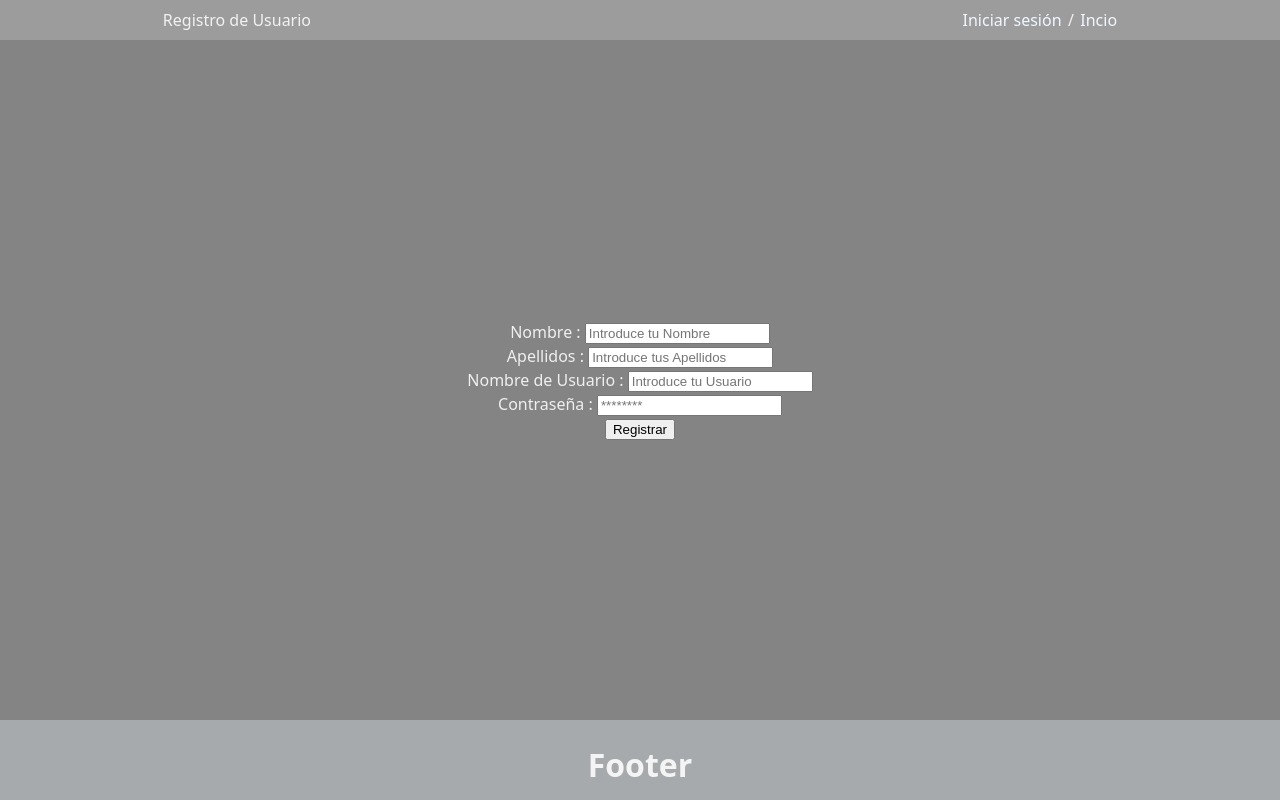
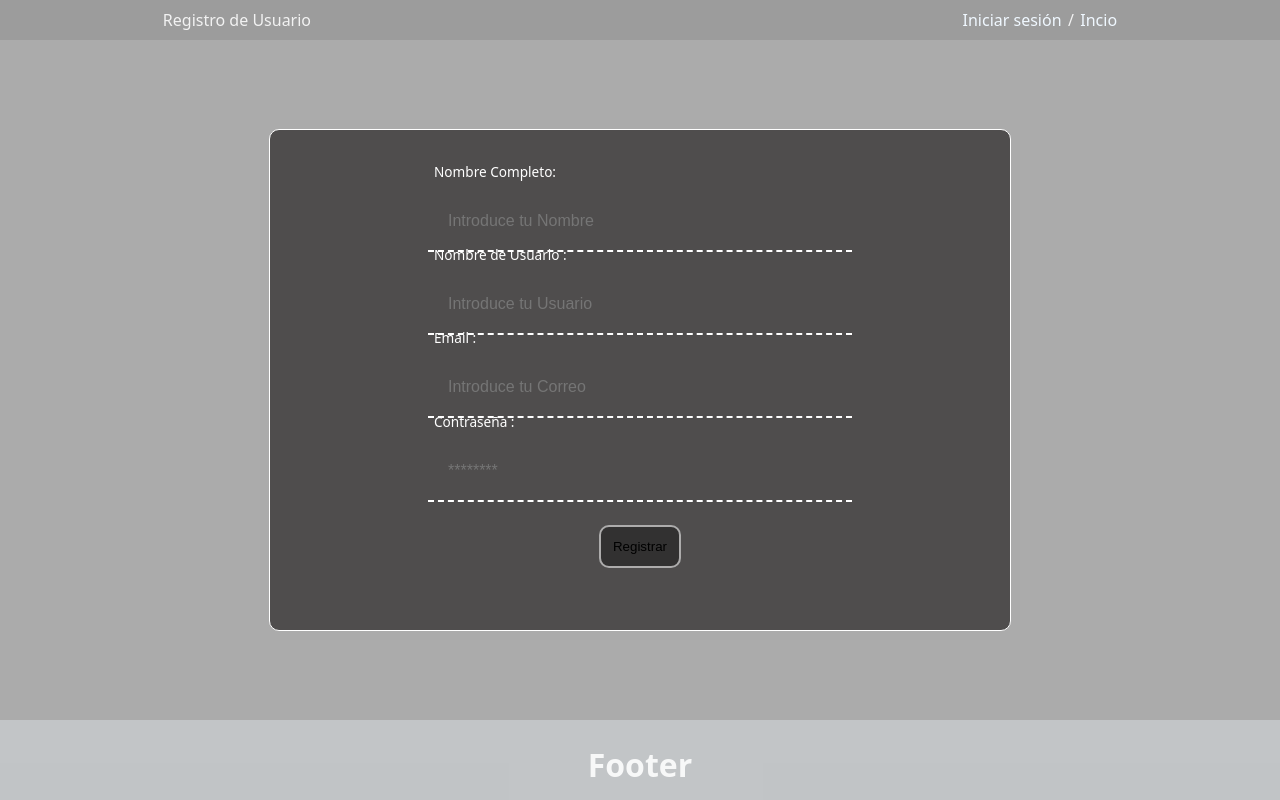
Before and after one commit to AlinPetrisorCiobanu/tatoo_studio, a React (Vite) app: page /register/user in a window 1280 px wide. Built offline with nearby package versions, Linux system fonts and the light colour scheme.

Commit message:
ADD se añade Register y el api cal, se diseña y se comprueba funcionamiento.

```diff
--- a/src/components/Button/Button.jsx
+++ b/src/components/Button/Button.jsx
@@ -1,9 +1,9 @@
-
+import '../../styleshiets/button.css'
 const Button_Component = (value) => {
 
     return (
         <div>
-            <button>{value.value.toString()}</button>
+            <button className='button_design'>{value.value.toString()}</button>
         </div>
     )
 }
--- a/src/components/Form/Form.jsx
+++ b/src/components/Form/Form.jsx
@@ -1,15 +1,16 @@
 import Button_Component from "../Button/Button"
 import Input_Component from "../Input/Input"
+import '../../styleshiets/form_design.css'
 
 
 const Form_Component = ({ value, button_text, onInputChange, onSubmit }) => {
   return (
-    <form onSubmit={onSubmit}>
+    <form onSubmit={onSubmit} className="form_design">
       {value.map((data) => (
         <Input_Component
           key={data.id}
           data={data}
-          onChange={onInputChange} // pasa el handler del padre
+          onChange={onInputChange}
         />
       ))}
       <Button_Component value={button_text} />
--- a/src/components/Input/Input.jsx
+++ b/src/components/Input/Input.jsx
@@ -1,11 +1,12 @@
-
+import '../../styleshiets/input_design.css'
 
 
 const Input_Component = ({ data, onChange }) => {
   return (
-    <div>
-      <label>{data.label}</label>
+    <div className='input_contianer'>
+      <label className='label_design'>{data.label}</label>
       <input
+        className='input_design'
         type={data.type}
         name={data.name}
         value={data.value}
--- a/src/pages/Register/Register.jsx
+++ b/src/pages/Register/Register.jsx
@@ -16,20 +16,13 @@ const Register = () => {
 
     const form_constructor = [
         {
-            id: "Name",
-            name: "Name",
+            id: "name",
+            name: "name",
             type: "text",
-            label: "Nombre : ",
+            label: "Nombre Completo: ",
             onchange: "inputHandler",
             placeholder: "Introduce tu Nombre",
-        }, {
-            id: "last_name",
-            name: "last_name",
-            type: "text",
-            label: "Apellidos : ",
-            onchange: "",
-            placeholder: "Introduce tus Apellidos",
-        }, {
+        },{
             id: "nickname",
             name: "nickname",
             type: "text",
@@ -37,8 +30,15 @@ const Register = () => {
             onchange: "",
             placeholder: "Introduce tu Usuario",
         }, {
-            id: "Password",
-            name: "Password",
+            id: "email",
+            name: "email",
+            type: "text",
+            label: "Email : ",
+            onchange: "",
+            placeholder: "Introduce tu Correo",
+        }, {
+            id: "password",
+            name: "password",
             type: "password",
             label: "Contraseña : ",
             onchange: "",
@@ -61,8 +61,8 @@ const handleSubmit = (e) => {
           .then((res) => {
             if (res.succes) {
               let dataToSend = {
-                nickname: data.nickname,
-                password: data.password
+                nickname: register_data.nickname,
+                password: register_data.password
               }
               login(dataToSend)
                 .then((res) => {
@@ -79,7 +79,6 @@ const handleSubmit = (e) => {
       } else {
         console.log("campos vacios")
       }
-  console.log("Data send:", register_data);
 };
 
 
--- a/src/services/apiCalls.js
+++ b/src/services/apiCalls.js
@@ -16,6 +16,7 @@ export const login = (data) => {
 
 //users register
 export const register = (data) => {
+  console.log(data)
   return axios
     .post(`${URL_USER}register`, data)
     .then((res) => {
--- /dev/null
+++ b/src/styleshiets/button.css
@@ -0,0 +1,10 @@
+
+.button_design{
+    padding: 12px;
+    background-color: rgba(0, 0, 0, 0.366);
+    border: 2px solid rgba(255, 255, 255, 0.599);
+    border-radius: 10px;
+}
+.button_design:hover{
+    cursor: pointer;
+}
--- a/src/styleshiets/footer.css
+++ b/src/styleshiets/footer.css
@@ -1,6 +1,5 @@
-
-.Footer_design{
-height: 10vh;
+.Footer_design {
+    height: 10vh;
     width: 100%;
     background-color: rgba(240, 248, 255, 0.327);
 }
--- /dev/null
+++ b/src/styleshiets/form_design.css
@@ -0,0 +1,12 @@
+.form_design{
+    width: 50%;
+    min-height: 50vh;
+    height: auto;
+    display: flex;
+    flex-direction: column;
+    justify-content: space-around;
+    border: 1px solid rgb(255, 255, 255);
+    border-radius: 10px;
+    padding: 50px;
+    background-color: rgba(39, 37, 37, 0.696);
+}
--- a/src/styleshiets/global.css
+++ b/src/styleshiets/global.css
@@ -2,7 +2,7 @@ Body {
   color: rgba(255, 255, 255, 0.87);
   width: 100%;
   height: 100vh;
-  background-color: #535353b5;
+  background-color: #00000054;
   margin: 0px;
   padding: 0px;
   overflow: hidden;
--- /dev/null
+++ b/src/styleshiets/input_design.css
@@ -0,0 +1,32 @@
+.input-container {
+    position: relative;
+    display: flex;
+    flex-direction: column;
+    margin: 1rem 0;
+}
+
+.label_design {
+    position: absolute;
+    margin-left: 0px;
+    transform: translateY(-50%);
+    background: rgba(0, 0, 0, 0);
+    padding: 0 6px;
+    font-size: 0.85rem;
+    color: #ffffff;
+    pointer-events: none;
+    margin-top: -20px;
+}
+
+.input_design {
+    width: 60%;
+    padding: 20px;
+    border: 0px;
+    border-bottom: 2px dashed white;
+    font-size: 1rem;
+    background: rgba(162, 160, 160, 0);
+    color:#ffffff;
+}
+.input_design:focus {
+  outline: none;
+  box-shadow: none;
+}
```
